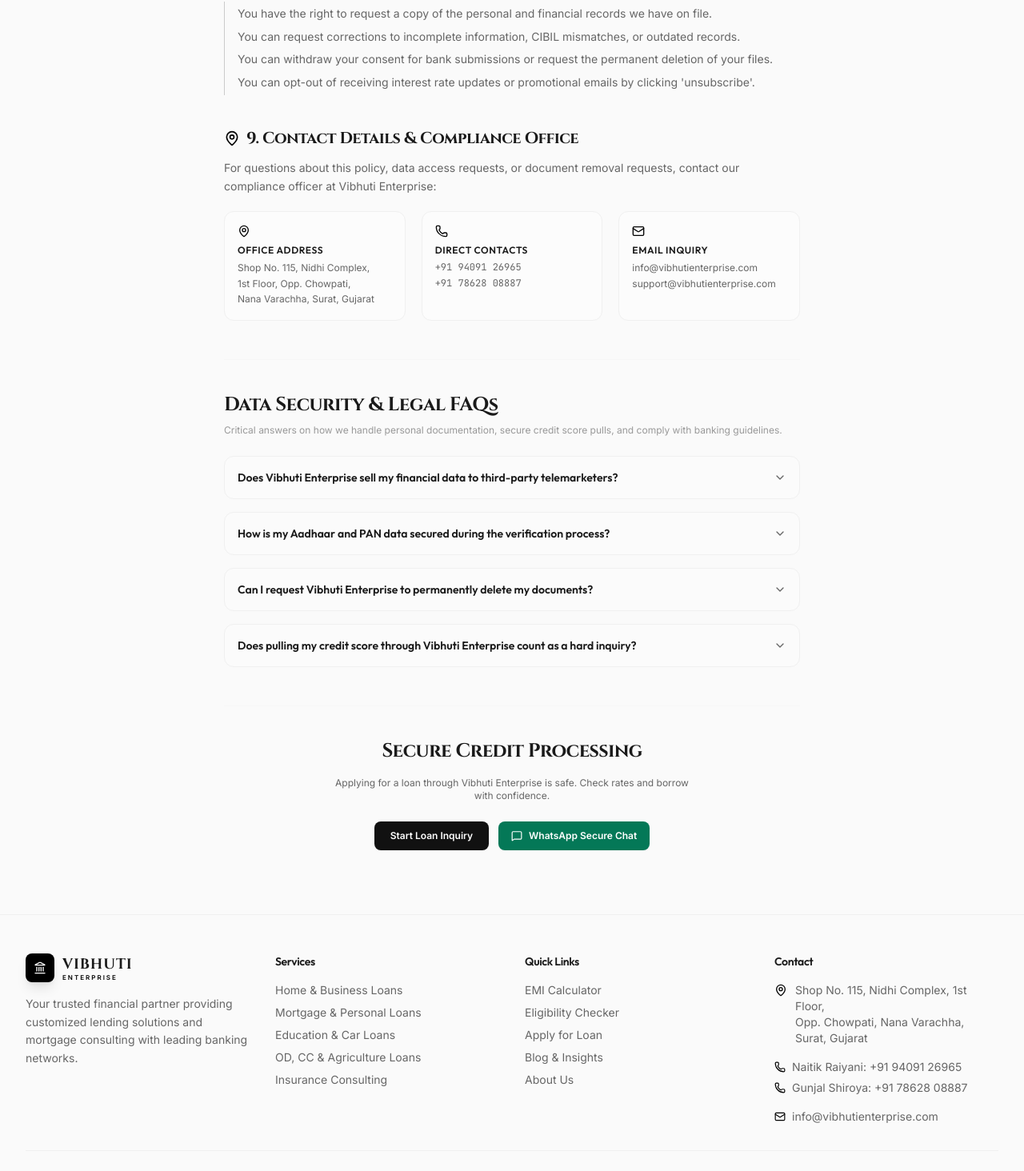
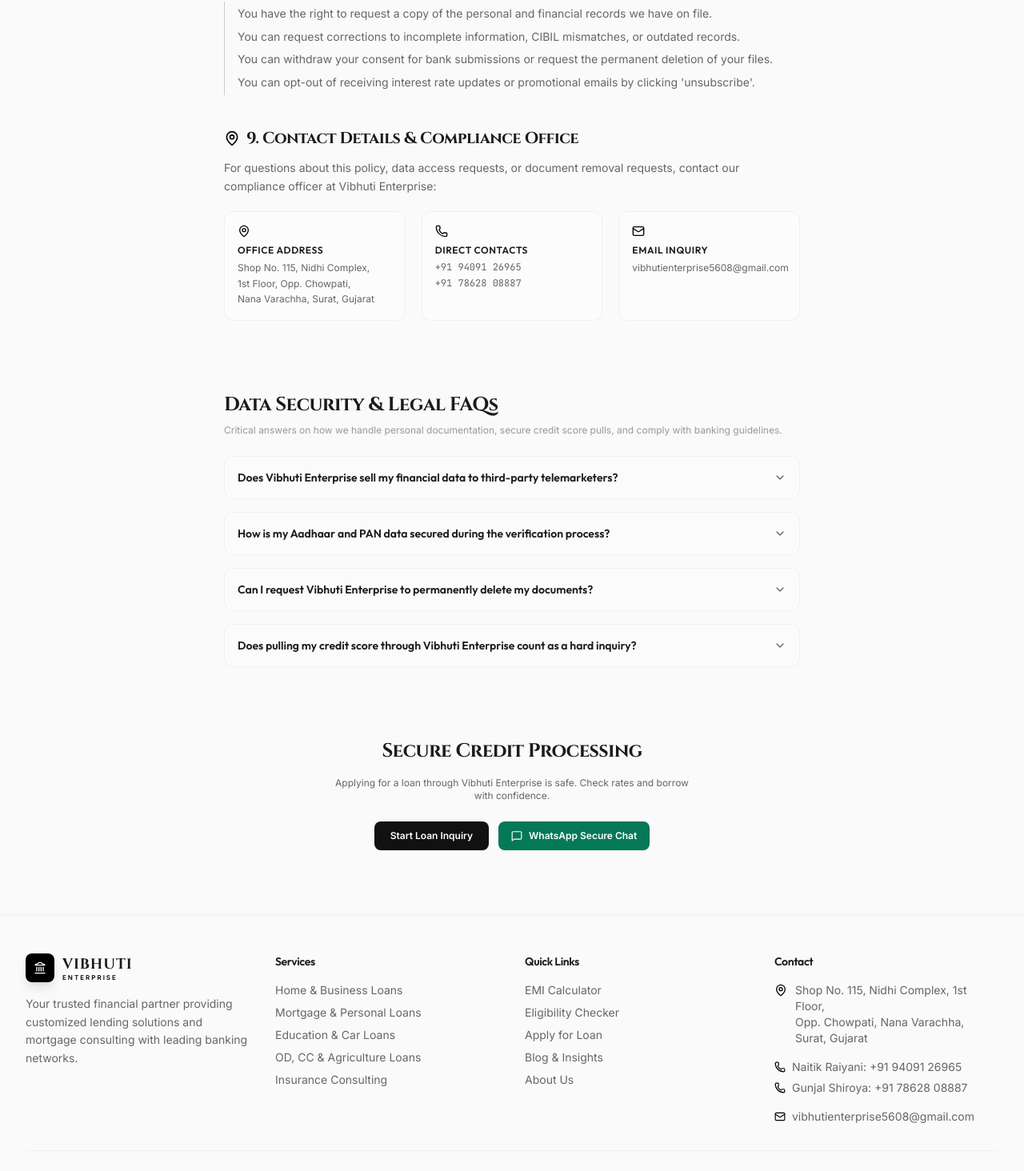
Before and after one commit to naitik09090/vibhuti, a React (Vite) app: page /privacy-policy in a window 1280 px wide. Shown: the part 2851-4315 px from the top of the page at 80% size. Built offline with nearby package versions, Linux system fonts and the light colour scheme; no server answers.

Commit message:
update contact email to vibhutienterprise5608@gmail.com

```diff
--- a/src/components/Footer.jsx
+++ b/src/components/Footer.jsx
@@ -71,9 +71,9 @@
                 Gunjal Shiroya: +91 78628 08887
               </a>
             </div>
-            <a href="mailto:info@vibhutienterprise.com" className="flex items-center gap-2 text-sm text-charcoal-400 hover:text-teal-400 transition-colors">
+            <a href="mailto:vibhutienterprise5608@gmail.com" className="flex items-center gap-2 text-sm text-charcoal-400 hover:text-teal-400 transition-colors">
               <Mail className="w-3.5 h-3.5 text-teal-400" />
-              info@vibhutienterprise.com
+              vibhutienterprise5608@gmail.com
             </a>
           </div>
         </div>
--- a/src/pages/ContactUs.jsx
+++ b/src/pages/ContactUs.jsx
@@ -106,8 +106,8 @@
                     </div>
                     <div>
                       <p className="text-xs text-charcoal-500 uppercase font-medium tracking-wider">Email</p>
-                      <a href="mailto:info@vibhutienterprise.com" className="text-sm text-charcoal-100 hover:text-teal-400 transition-colors">
-                        info@vibhutienterprise.com
+                      <a href="mailto:vibhutienterprise5608@gmail.com" className="text-sm text-charcoal-100 hover:text-teal-400 transition-colors">
+                        vibhutienterprise5608@gmail.com
                       </a>
                     </div>
                   </div>
--- a/src/pages/PrivacyPolicy.jsx
+++ b/src/pages/PrivacyPolicy.jsx
@@ -27,7 +27,7 @@
     },
     {
       q: 'Can I request Vibhuti Enterprise to permanently delete my documents?',
-      a: 'Yes, you have the absolute right to request the deletion of your personal data. If your loan has been processed, rejected, or you choose not to proceed, you can email us at info@vibhutienterprise.com to request the permanent removal of all submitted soft copies, except for records we are legally required to maintain under national financial compliance laws.'
+      a: 'Yes, you have the absolute right to request the deletion of your personal data. If your loan has been processed, rejected, or you choose not to proceed, you can email us at vibhutienterprise5608@gmail.com to request the permanent removal of all submitted soft copies, except for records we are legally required to maintain under national financial compliance laws.'
     },
     {
       q: 'Does pulling my credit score through Vibhuti Enterprise count as a hard inquiry?',
@@ -240,8 +240,7 @@
                 <Mail className="w-4 h-4 text-teal-400 mb-2" />
                 <h4 className="font-display font-semibold text-charcoal-100 text-xs uppercase tracking-wider mb-1">Email Inquiry</h4>
                 <p className="text-xs text-charcoal-400 leading-relaxed">
-                  info@vibhutienterprise.com<br />
-                  support@vibhutienterprise.com
+                  vibhutienterprise5608@gmail.com
                 </p>
               </div>
             </div>
--- a/src/pages/TermsOfService.jsx
+++ b/src/pages/TermsOfService.jsx
@@ -213,8 +213,7 @@
                 <Mail className="w-4 h-4 text-teal-400 mb-2" />
                 <h4 className="font-display font-semibold text-charcoal-100 text-xs uppercase tracking-wider mb-1">Email Inquiry</h4>
                 <p className="text-xs text-charcoal-400 leading-relaxed">
-                  info@vibhutienterprise.com<br />
-                  support@vibhutienterprise.com
+                  vibhutienterprise5608@gmail.com
                 </p>
               </div>
             </div>
```
